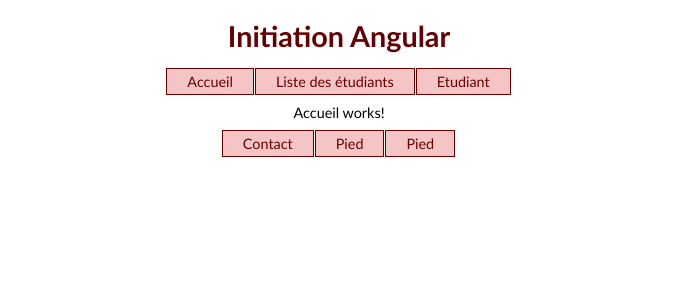
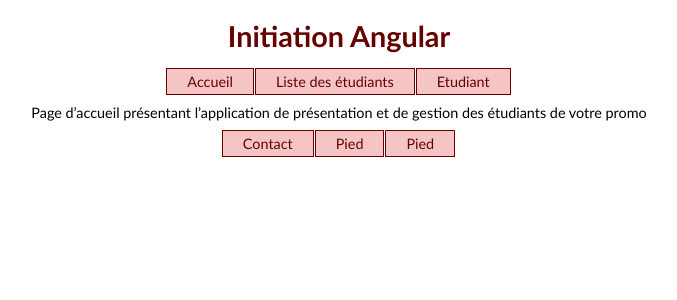
Before and after one commit to OrdilHub/Projet_Angular, an Angular app: page / in a window 1280 px wide. Shown: the top 300 px of the page, without its empty margins (301-978 px from the left). Built offline with nearby package versions, Linux system fonts and the light colour scheme.

Commit message:
Message d'accueil humoristique

```diff
--- a/src/app/accueil/accueil.component.html
+++ b/src/app/accueil/accueil.component.html
@@ -1 +1 @@
-<p>Accueil works!</p>
+<p> Page d’accueil présentant l’application de présentation et de gestion des étudiants de votre promo</p>
```
